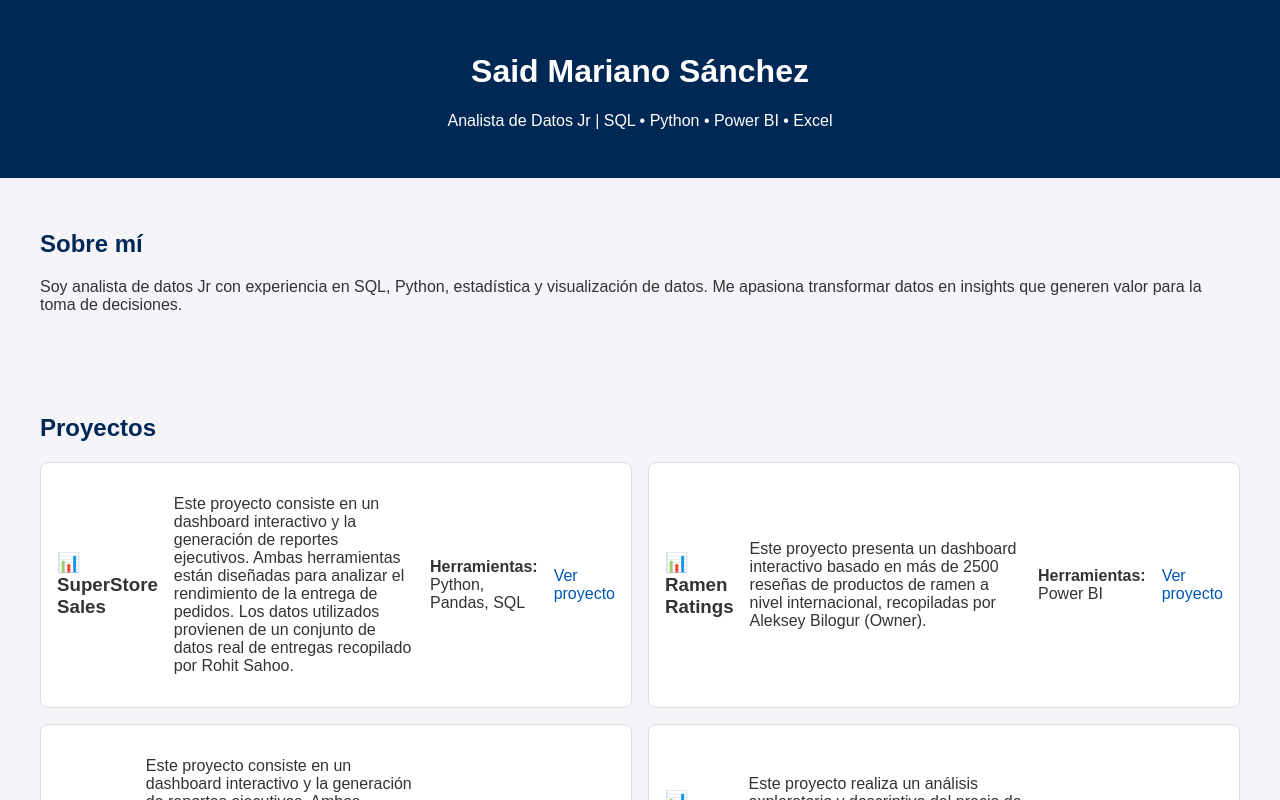
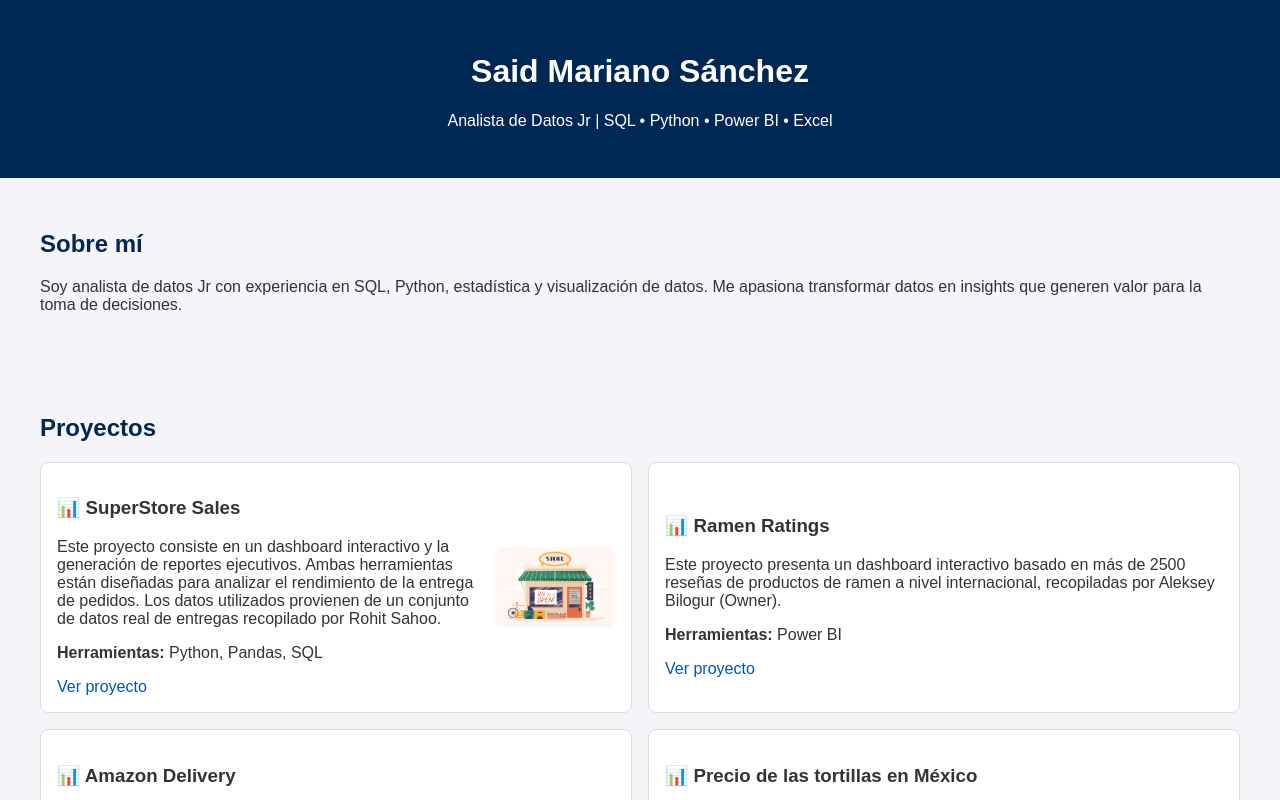
Before and after one commit to SaitoM17/mi-portafolio, a React (Create React App) app: page / in a window 1280 px wide. Shown: the top 800 px of the page. Built offline with nearby package versions, Linux system fonts and the light colour scheme.

Commit message:
feat: Se añadio apartado de imagen para proyectos

```diff
--- a/src/components/Projects.js
+++ b/src/components/Projects.js
@@ -5,6 +5,7 @@ function Projects() {
     {
       nombre: "📊 SuperStore Sales",
       descripcion: "Este proyecto consiste en un dashboard interactivo y la generación de reportes ejecutivos. Ambas herramientas están diseñadas para analizar el rendimiento de la entrega de pedidos. Los datos utilizados provienen de un conjunto de datos real de entregas recopilado por Rohit Sahoo.",
+      imagen: "/img/SuperStore_Sales.jpg",
       herramientas: "Python, Pandas, SQL",
       link: "https://github.com/SaitoM17/superstore_sales",
     },
@@ -34,12 +35,17 @@ function Projects() {
       <div className="projects-grid">
         {proyectos.map((p, index) => (
         <div key={index} className="project-card">
+            <div className="project-content">
                 <h3>{p.nombre}</h3>
                 <p>{p.descripcion}</p>
                 <p><strong>Herramientas:</strong> {p.herramientas}</p>
                 <a href={p.link} target="_blank" rel="noopener noreferrer">
                 Ver proyecto
                 </a>
+            </div>
+            {p.imagen && (
+                <img src={p.imagen} alt="Icono del proyecto" className="project-icon" />
+            )}
         </div>
         ))}
       </div>
```
Lines whose indentation alone changed are shown as unchanged.
